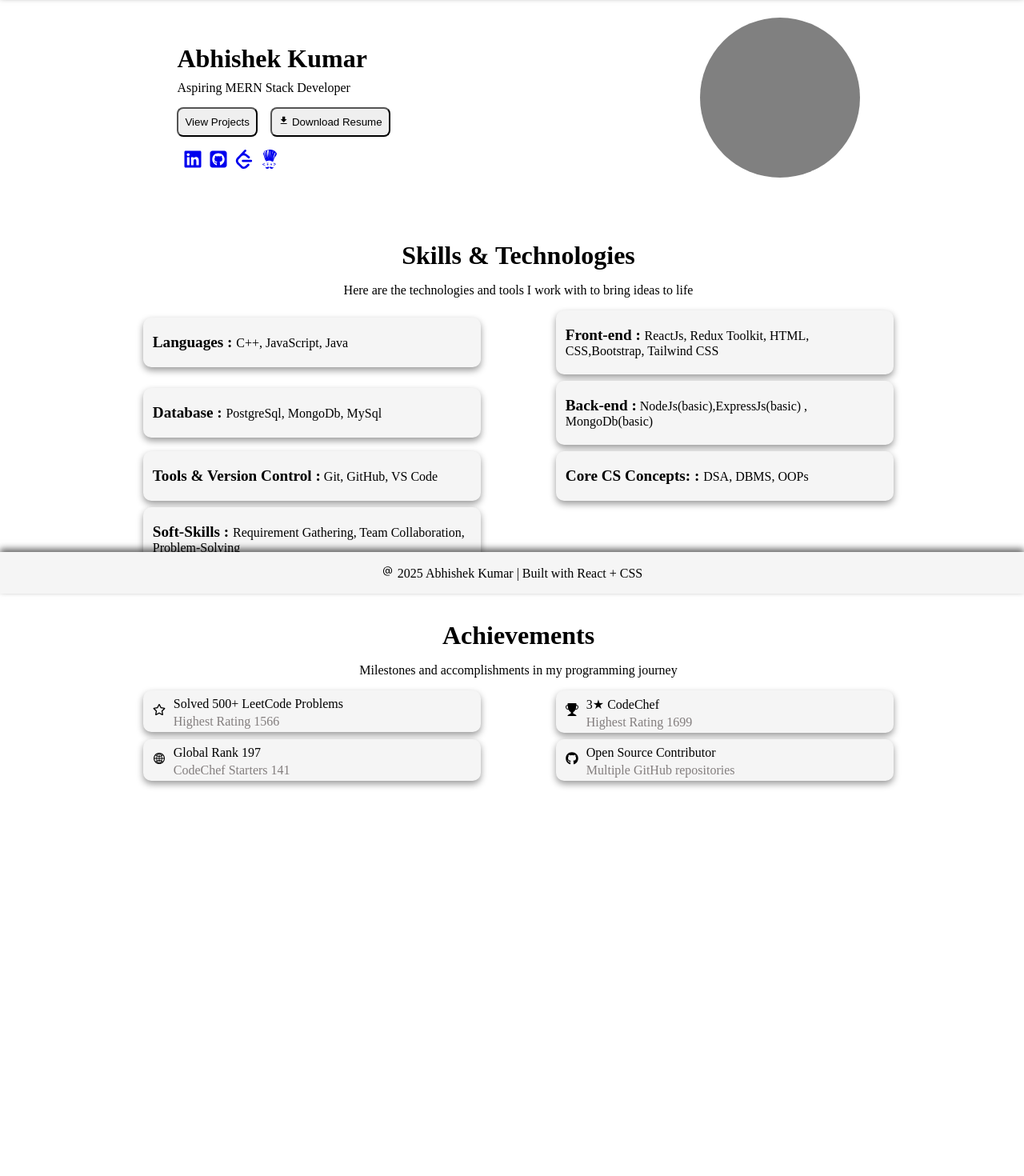
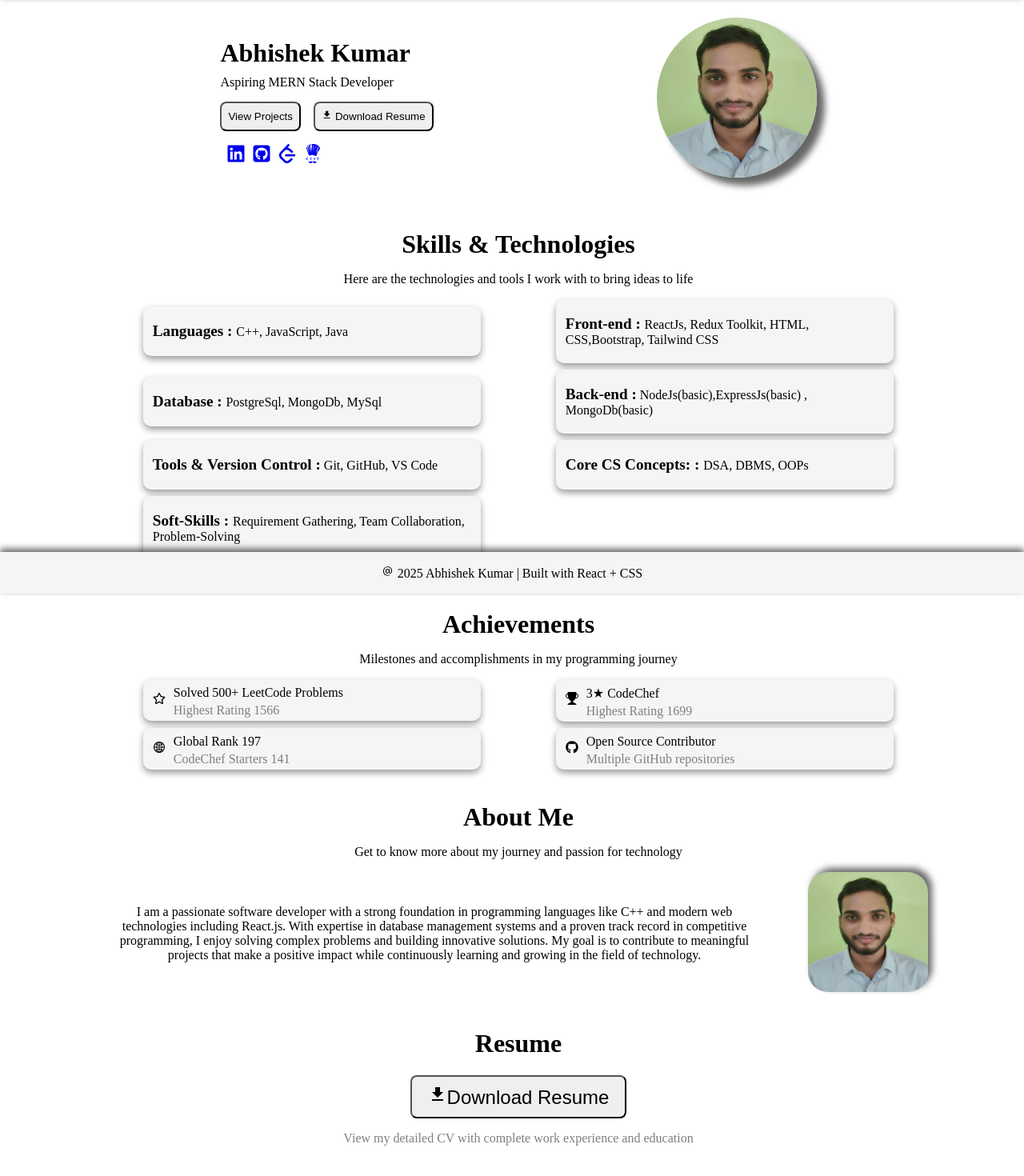
Before and after one commit to Purbey2001/portfolio_website, a React (Vite) app: page / in a window 1280 px wide. Shown: the part 58-1528 px from the top of the page at 80% size. Before the commit the page ends 1134 px from the top, so only its background shows below. Built offline with nearby package versions, Linux system fonts and the light colour scheme.

Commit message:
added about section

```diff
--- /dev/null
+++ b/src/components/About.css
@@ -0,0 +1,36 @@
+.about{
+    width: 80%;
+    margin: auto;
+    text-align: center;
+}
+
+.about-section{
+    display: flex;
+    align-items: center;
+    column-gap: 60px;
+}
+
+/* .about-section p{
+    padding: 20px;
+    border-radius: 20px;
+    box-shadow: 0px 4px 8px rgba(0, 0, 0, 0.6);
+} */
+
+/* .img-bg-abt{
+    width: 150px;
+    height: 150px;
+    border-radius: 25px;
+    background-color: grey;
+    position: absolute;
+} */
+
+.about-img{
+    width: 150px;
+    height: 150px;
+    border-radius: 25px;
+    background-color: rgb(184, 236, 236);
+    /* position: relative;
+    top: 5px;
+    right: 5px; */
+    box-shadow: 5px -5px 8px rgba(0, 0, 0, 0.6);
+}
--- a/src/components/About.jsx
+++ b/src/components/About.jsx
@@ -1,9 +1,20 @@
 import React from 'react'
+import './About.css'
+import pic from "../assets/pic.jpg";
 
 function About() {
   return (
-    <div>
+    <div className='about'>
+      <h1 style={{marginBottom:'0px'}}>About Me</h1>
+      <p>Get to know more about my journey and passion for technology</p>
+      <div className='about-section'>
+        <p>I am a passionate software developer with a strong foundation in programming languages like C++ and modern web technologies including React.js. With expertise in database management systems and a proven track record in competitive programming, I enjoy solving complex problems and building innovative solutions. My goal is to contribute to meaningful projects that make a positive impact while continuously learning and growing in the field of technology.</p>
+        <div>
+          {/* <div className='img-bg-abt'></div> */}
+          <img src={pic} alt="" className='about-img'/>
+        </div>
 
+      </div>
     </div>
   )
 }
--- a/src/components/Home.css
+++ b/src/components/Home.css
@@ -1,4 +1,6 @@
 .home{
+    width: 80%;
+    margin: auto;
     padding: 20px;
     display: flex;
     justify-content: space-around;
@@ -17,9 +19,21 @@
 }
 
 
-.img-bg{
+/* .img-bg{
     height: 200px;
     width: 200px;
     border-radius: 100px;
     background-color: grey;
+    position: absolute;
+} */
+
+.home-img{
+    width: 200px;
+    height: 200px;
+    border-radius: 100px;
+    /* background-color: rgb(184, 236, 236);
+    position: relative;
+    top: -10px;
+    right: 10px; */
+    box-shadow: 10px 10px 8px rgba(0,0,0,0.6);
 }
--- a/src/components/Home.jsx
+++ b/src/components/Home.jsx
@@ -1,6 +1,7 @@
 import React from 'react'
 import {Link} from 'react-router-dom'
 import './Home.css'
+import pic from "../assets/pic.jpg";
 import { MdFileDownload } from "react-icons/md";
 import { FaLinkedin } from "react-icons/fa";
 import { FaSquareGithub } from "react-icons/fa6";
@@ -27,8 +28,8 @@ function Home() {
         </div>
       </div>
       <div className='imagr'>
-        <div className='img-bg'></div>
-        <img src="" alt="" />
+        {/* <div className='img-bg'></div> */}
+        <img src={pic} alt="" className='home-img'/>
       </div>
     </div>
   )
--- /dev/null
+++ b/src/components/Resume.css
@@ -0,0 +1,10 @@
+.resume{
+    width: 80%;
+    margin: auto;
+    padding: 20px;
+    text-align: center;
+}
+.resume p{
+    font-weight: 100;
+    color: rgb(131, 126, 126);
+}
--- a/src/components/Resume.jsx
+++ b/src/components/Resume.jsx
@@ -1,9 +1,15 @@
 import React from 'react'
+import './Resume.css'
+import { MdFileDownload } from "react-icons/md";
 
 function Resume() {
   return (
-    <div>
-
+    <div className='resume'>
+      <h1>Resume</h1>
+      <button style={{padding:'10px 20px',fontSize:'24px'}}><MdFileDownload/>
+      Download Resume</button>
+      <br />
+      <p>View my detailed CV with complete work experience and education</p>
     </div>
   )
 }
```
Also changed, not shown: src/assets/pic.jpg (added).
